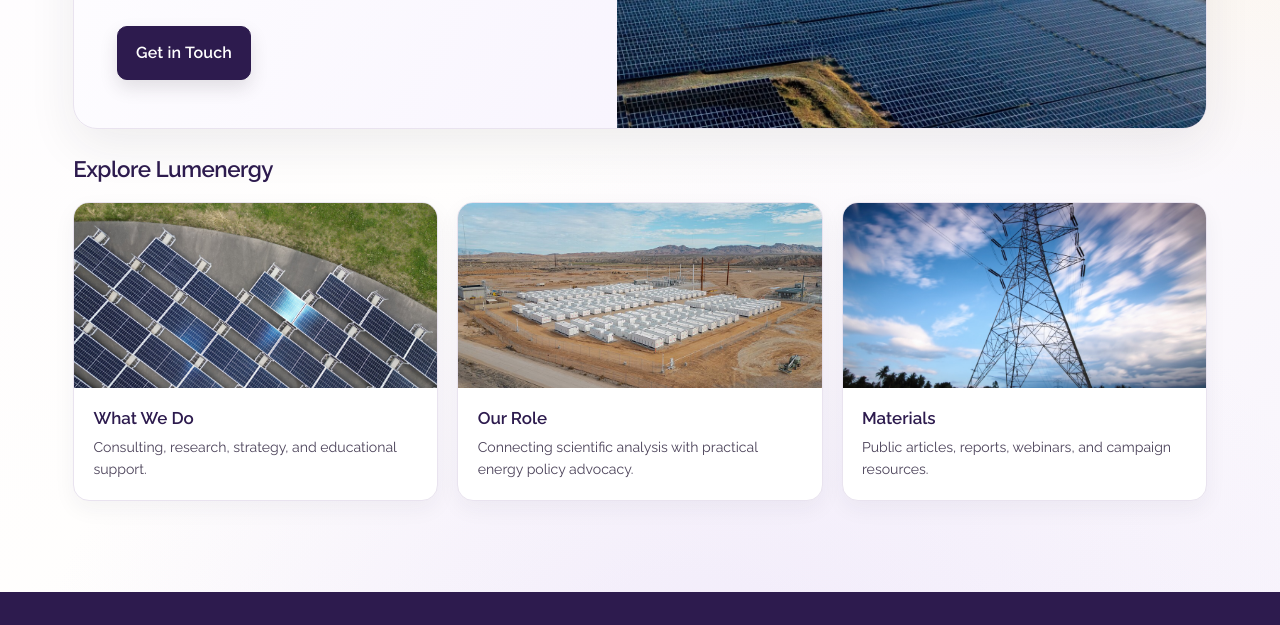
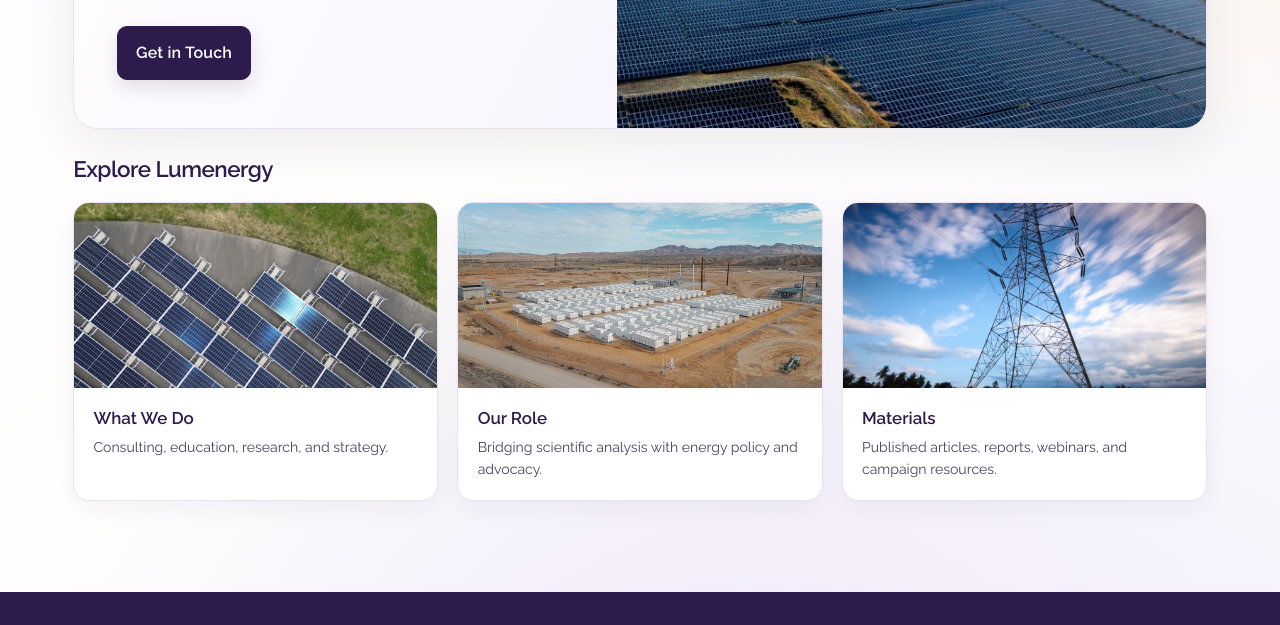
Before and after one commit to Lumenergy/test-lumenergy, a plain HTML site: page index.html in a window 1280 px wide. Shown: the part 617-1242 px from the top of the page. Drawn offline with Linux system fonts and the light colour scheme.

Commit message:
Update index.html

```diff
--- a/index.html
+++ b/index.html
@@ -159,15 +159,15 @@
     <div class="highlight-grid">
       <a class="highlight-link" href="./what-we-do/">
         <img src="./assets/photos/utility-solar-farm.jpg" alt="Aerial photograph of a large solar energy facility" loading="lazy">
-        <div class="highlight-body"><strong>What We Do</strong><span>Consulting, research, strategy, and educational support.</span></div>
+        <div class="highlight-body"><strong>What We Do</strong><span>Consulting, education, research, and strategy.</span></div>
       </a>
       <a class="highlight-link" href="./our-role/">
         <img src="./assets/photos/battery-storage-facility.jpg" alt="Utility-scale battery energy storage installation" loading="lazy">
-        <div class="highlight-body"><strong>Our Role</strong><span>Connecting scientific analysis with practical energy policy advocacy.</span></div>
+        <div class="highlight-body"><strong>Our Role</strong><span>Bridging scientific analysis with energy policy and advocacy.</span></div>
       </a>
       <a class="highlight-link" href="./materials/">
         <img src="./assets/photos/transmission-line.jpg" alt="High-voltage power lines and transmission tower" loading="lazy">
-        <div class="highlight-body"><strong>Materials</strong><span>Public articles, reports, webinars, and campaign resources.</span></div>
+        <div class="highlight-body"><strong>Materials</strong><span>Published articles, reports, webinars, and campaign resources.</span></div>
       </a>
     </div>
   </main>
```
